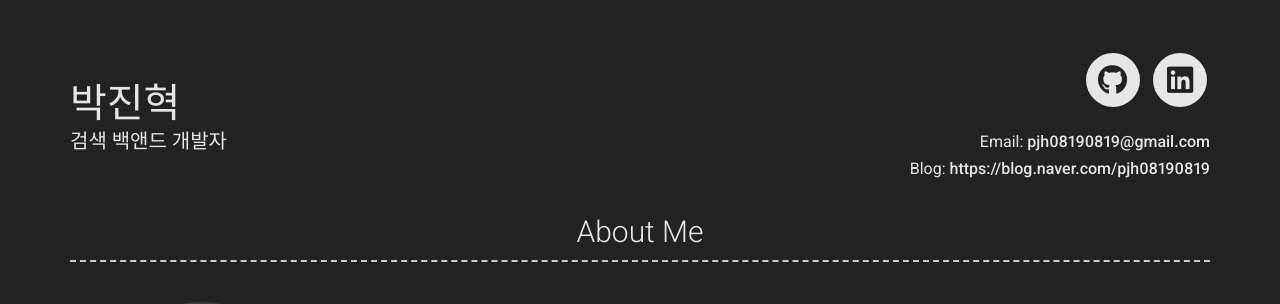
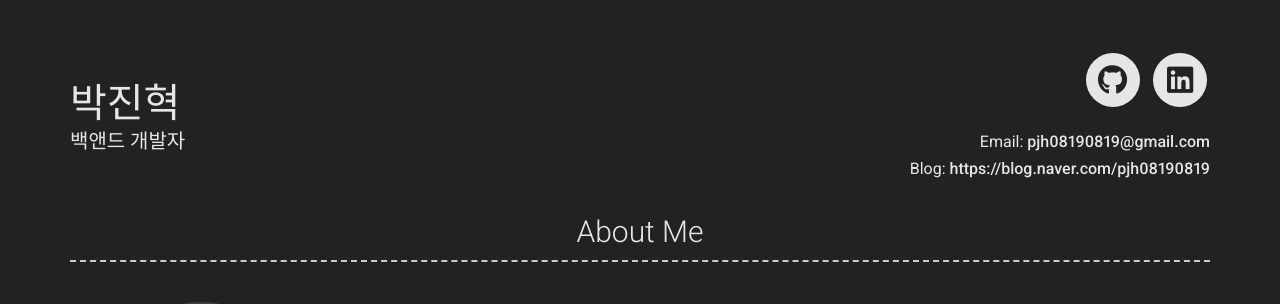
Before and after one commit to JinHyukParkk/JinHyukParkk.github.io, a Jekyll site: the page built from index.md, in a window 1280 px wide. Shown: the top 304 px of the page. Built offline with Jekyll 4.4.1, drawn with Linux system fonts in a browser that asks for light colours; nearby versions of some CDN libraries.

Commit message:
modify title

```diff
--- a/_config.yml
+++ b/_config.yml
@@ -7,7 +7,7 @@ version: 2
 
 # Personal info
 name: 박진혁
-title: 검색 백앤드 개발자
+title: 백앤드 개발자
 email: pjh08190819@gmail.com
 website: https://blog.naver.com/pjh08190819
 
@@ -27,21 +27,6 @@ linkedin_username: 진혁-박-504777130
 #youtube_username: jekyll
 #googleplus_username: +jekyll
 #orcid_username: 0000-0000-0000-0000
-
-# Additional icon links
-#additional_links:
-#- title: Link name
-#  icon: Font Awesome brand icon name (eg. fab fa-twitter) (https://fontawesome.com/icons?d=gallery&s=brands&m=free)
-#  url: Link url (eg. https://google.com)
-# - title: another link
-#   icon: font awesome brand icon name (eg. fab fa-twitter) (https://fontawesome.com/icons?d=gallery&s=brands&m=free)
-#   url: Link url (eg. https://google.com)
-
-# Google Analytics and Tag Manager
-# Using more than one of these may cause issues with reporting
-# gtm: "GTM-0000000"
-# gtag: "UA-00000000-0"
-# google_analytics: "UA-00000000-0"
 
 # About Section
 # about_title: About Me (Use this to override about section title)
```
